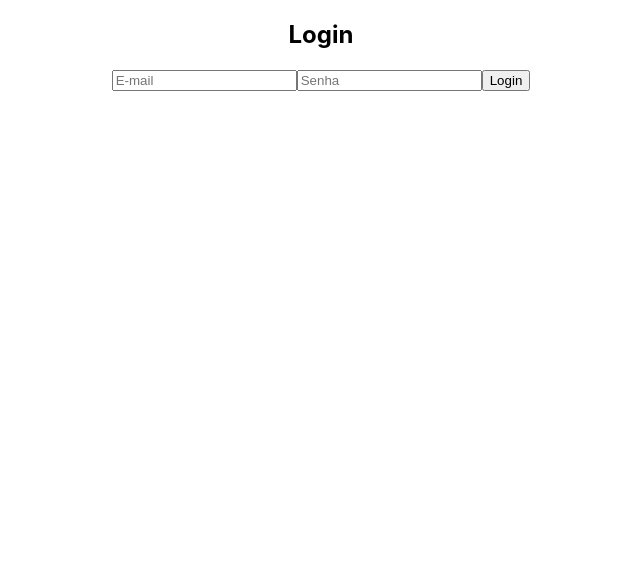
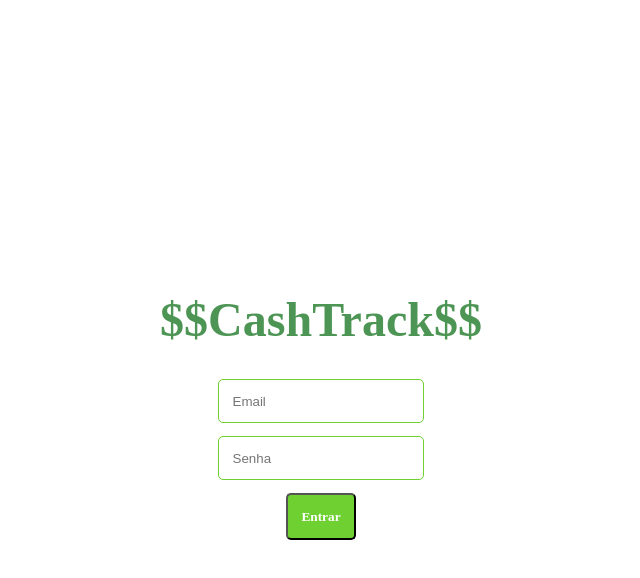
Before and after one commit to Gabrielmarcs/CashTrack, a React (Create React App) app in the folder frontend/: page / in a window 1280 px wide. Shown: the top 578 px of the page, without its empty margins (319-959 px from the left). Built offline with nearby package versions, Linux system fonts and the light colour scheme.

Commit message:
adiciona diagramas de classe e de pacotes. closes #40

```diff
--- a/frontend/src/App.js
+++ b/frontend/src/App.js
@@ -1,10 +1,10 @@
 import './App.css';
-import Login from './Login';
+import TelaLogin from './TelaLogin';
 
 function App() {
   return (
     <div className="App">
-      <Login />
+      <TelaLogin />
     </div>
   );
 }
--- a/frontend/src/Login.js
+++ /dev/null
@@ -1,50 +0,0 @@
-import React, { useState } from 'react';
-
-const Login = () => {
-  const [email, setEmail] = useState('');
-  const [senha, setSenha] = useState('');
-
-  const handleLogin = async () => {
-    try {
-      const response = await fetch('http://localhost:8080/api/usuarios/login', {
-        method: 'POST',
-        headers: {
-          'Content-Type': 'application/json',
-        },
-        body: JSON.stringify({ email, senha }),
-      });
-
-      if (response.ok) {
-        console.log('Login bem-sucedido!');
-        // Redirecione o usuário para outra página ou execute a lógica desejada após o login bem-sucedido
-      } else {
-        console.log('Credenciais inválidas');
-        // Lógica para lidar com credenciais inválidas, como exibir uma mensagem de erro
-      }
-    } catch (error) {
-      console.error('Erro ao realizar login:', error);
-      // Lógica para lidar com erros, como exibir uma mensagem de erro
-    }
-  };
-
-  return (
-    <div>
-      <h2>Login</h2>
-      <input
-        type="email"
-        placeholder="E-mail"
-        value={email}
-        onChange={(e) => setEmail(e.target.value)}
-      />
-      <input
-        type="password"
-        placeholder="Senha"
-        value={senha}
-        onChange={(e) => setSenha(e.target.value)}
-      />
-      <button onClick={handleLogin}>Login</button>
-    </div>
-  );
-};
-
-export default Login;
--- /dev/null
+++ b/frontend/src/TelaLogin.js
@@ -0,0 +1,85 @@
+// import React, { useState } from 'react';
+
+// const TelaLogin = () => {
+//   const [email, setEmail] = useState('');
+//   const [senha, setSenha] = useState('');
+
+//   const handleLogin = (e) => {
+//     e.preventDefault();
+//     // Aqui você pode adicionar a lógica para autenticar o usuário
+//     console.log(email, senha);
+//   };
+
+//   return (
+//     <div style={{ display: 'flex', height: '100vh' }}>
+//       <div style={{ flex: 1, backgroundColor: 'lightgreen', display: 'flex', justifyContent: 'center', alignItems: 'center' }}>
+//         <h1 style={{ color: 'white', fontSize: '3em' }}>$$$$CashTrack$$$$</h1>
+//       </div>
+//       <div style={{ flex: 1, backgroundColor: 'white', display: 'flex', flexDirection: 'column', justifyContent: 'center', alignItems: 'center' }}>
+//         <input
+//           type="email"
+//           placeholder="Email"
+//           value={email}
+//           onChange={(e) => setEmail(e.target.value)}
+//           style={{ marginBottom: '1em', padding: '1em', borderRadius: '5px', border: '1px solid lightgreen' }}
+//         />
+//         <input
+//           type="password"
+//           placeholder="Senha"
+//           value={senha}
+//           onChange={(e) => setSenha(e.target.value)}
+//           style={{ marginBottom: '1em', padding: '1em', borderRadius: '5px', border: '1px solid lightgreen' }}
+//         />
+//         <button
+//           onClick={handleLogin}
+//           style={{ padding: '1em', borderRadius: '5px', backgroundColor: 'green', color: 'white', fontWeight: 'bold' }}
+//         >
+//           Login
+//         </button>
+//       </div>
+//     </div>
+//   );
+// };
+
+// export default TelaLogin;
+
+import React, { useState } from 'react';
+
+const TelaLogin = () => {
+  const [email, setEmail] = useState('');
+  const [senha, setSenha] = useState('');
+
+  const handleLogin = (e) => {
+    e.preventDefault();
+    // Aqui você pode adicionar a lógica para autenticar o usuário
+    console.log(email, senha);
+  };
+
+  return (
+    <div style={{ display: 'flex', flexDirection: 'column', alignItems: 'center', justifyContent: 'center', height: '100vh', backgroundColor: 'white' }}>
+      <h1 style={{ color: '#4D9554', fontFamily: 'Outfit', fontSize: '3em' }}>$$CashTrack$$</h1>
+      <input
+        type="email"
+        placeholder="Email"
+        value={email}
+        onChange={(e) => setEmail(e.target.value)}
+        style={{ marginBottom: '1em', padding: '1em', borderRadius: '5px', border: '1px solid #6ED131' }}
+      />
+      <input
+        type="password"
+        placeholder="Senha"
+        value={senha}
+        onChange={(e) => setSenha(e.target.value)}
+        style={{ marginBottom: '1em', padding: '1em', borderRadius: '5px', border: '1px solid #6ED131' }}
+      />
+      <button
+        onClick={handleLogin}
+        style={{ padding: '1em', borderRadius: '5px', backgroundColor: '#6ED131', color: 'white', fontWeight: 'bold', fontFamily: 'Outfit' }}
+      >
+        Entrar
+      </button>
+    </div>
+  );
+};
+
+export default TelaLogin;
```
Also changed, not shown: 2 other files (tests, documents, lock files or other folders).
